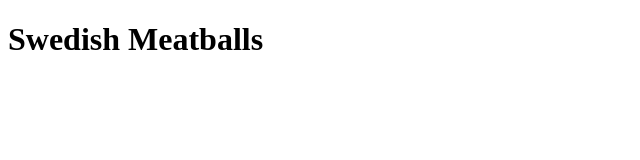
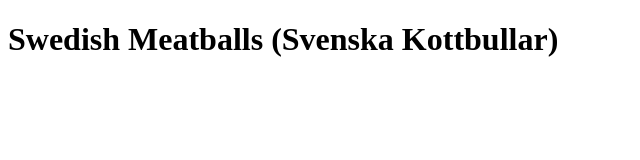
Before and after one commit to waltdhill/odin-recipes, a plain HTML site: page recipes/swedish_meatballs.html in a window 1280 px wide. Shown: the whole page, without its empty margins (0-640 px from the left). Drawn offline with Linux system fonts and the light colour scheme.

```diff
--- a/recipes/swedish_meatballs.html
+++ b/recipes/swedish_meatballs.html
@@ -5,6 +5,6 @@
     <title>Swedish Meatballs</title>
 </head>
 <body>
-    <h1>Swedish Meatballs</h1>
+    <h1>Swedish Meatballs (Svenska Kottbullar)</h1>
 </body>
 </html>
```
Also changed, not shown: index.html (+1 -0 lines).
